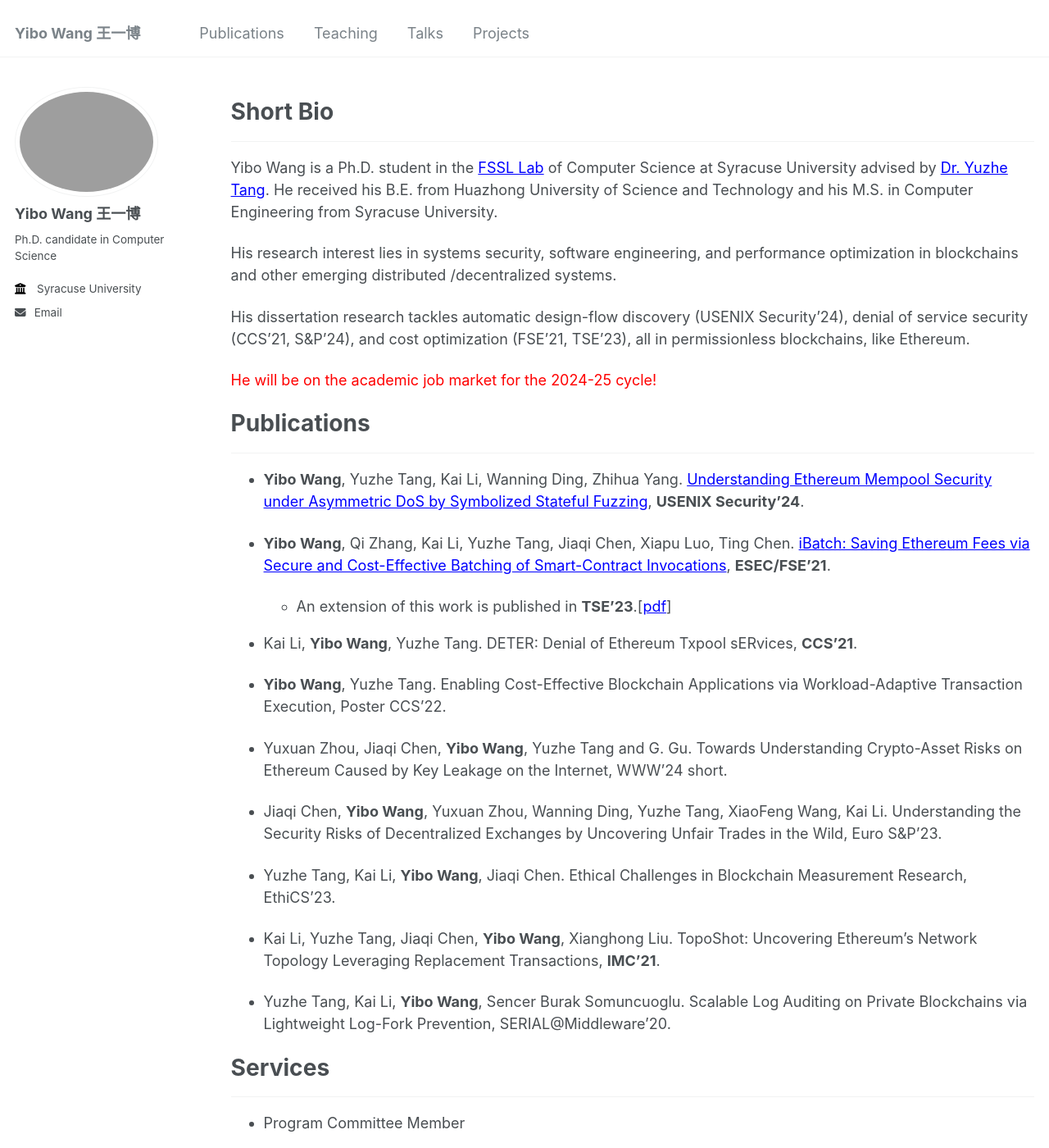
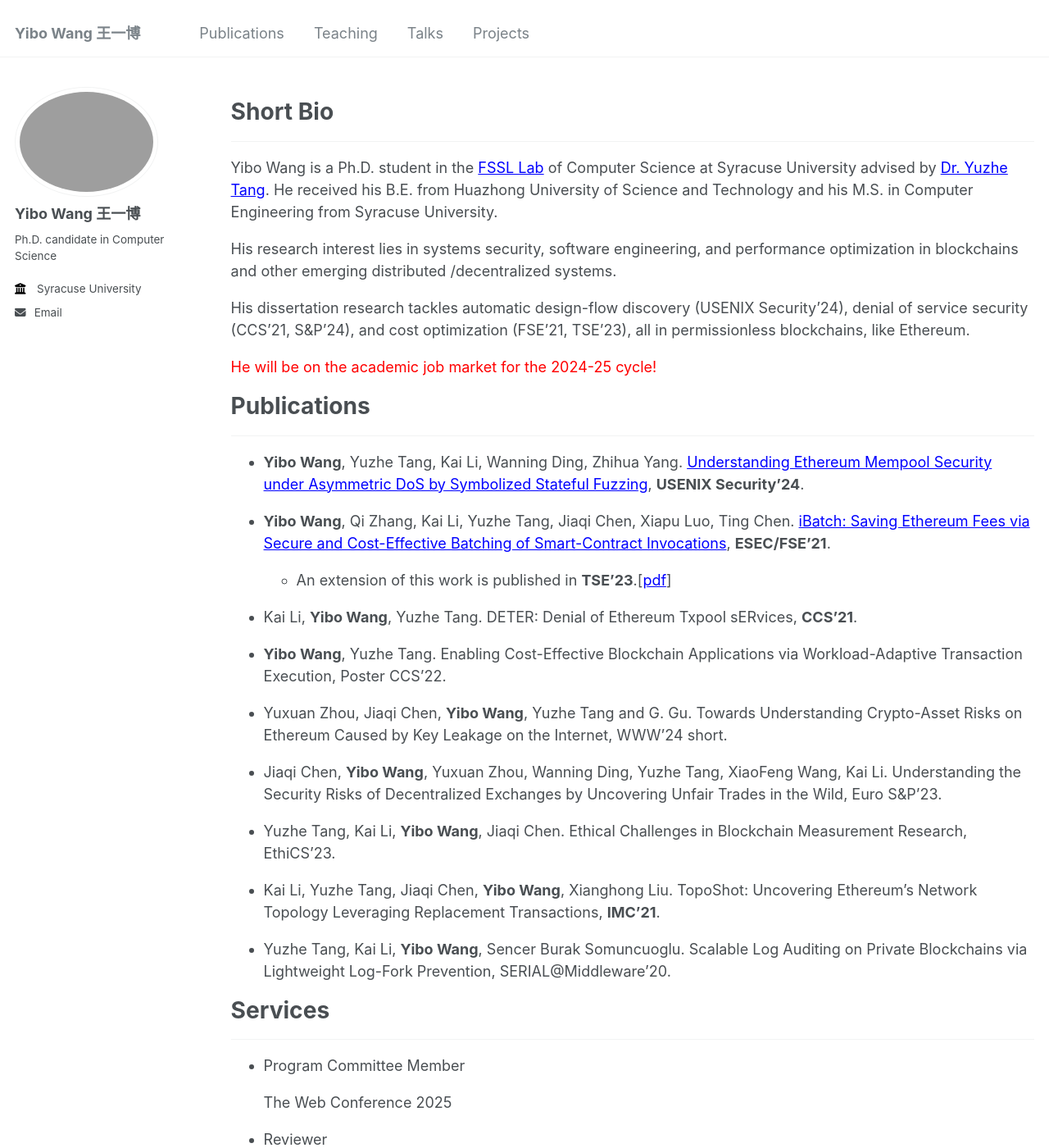
Before and after one commit to wangyibo0308/wangyibo0308.github.io, a Jekyll site: the page built from _pages/about.md, in a window 1280 px wide and 1400 px high. Shown: the whole window at 82% size. Built offline with Jekyll 4.4.1, drawn with Linux system fonts in a browser that asks for light colours.

Commit message:
Update _archive.scss

```diff
--- a/_sass/_archive.scss
+++ b/_sass/_archive.scss
@@ -26,6 +26,9 @@
       }
     }
   }
+}
+p {
+  margin-bottom: 1em; /* Adjust as needed */
 }
 
 .archive__subtitle {
```
